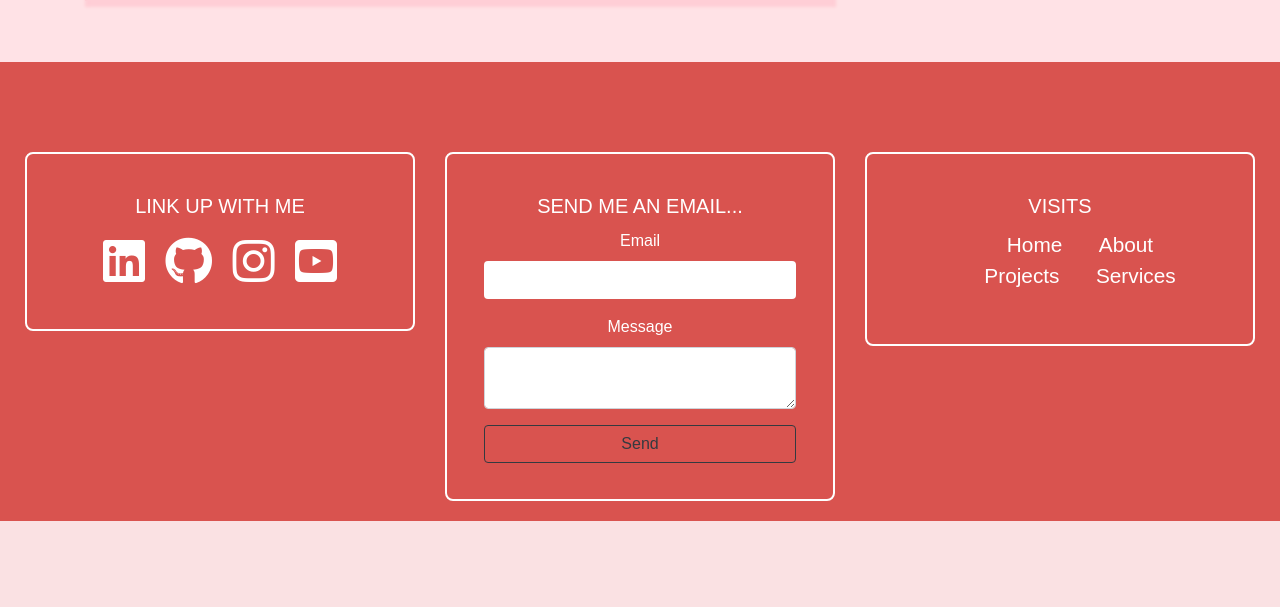
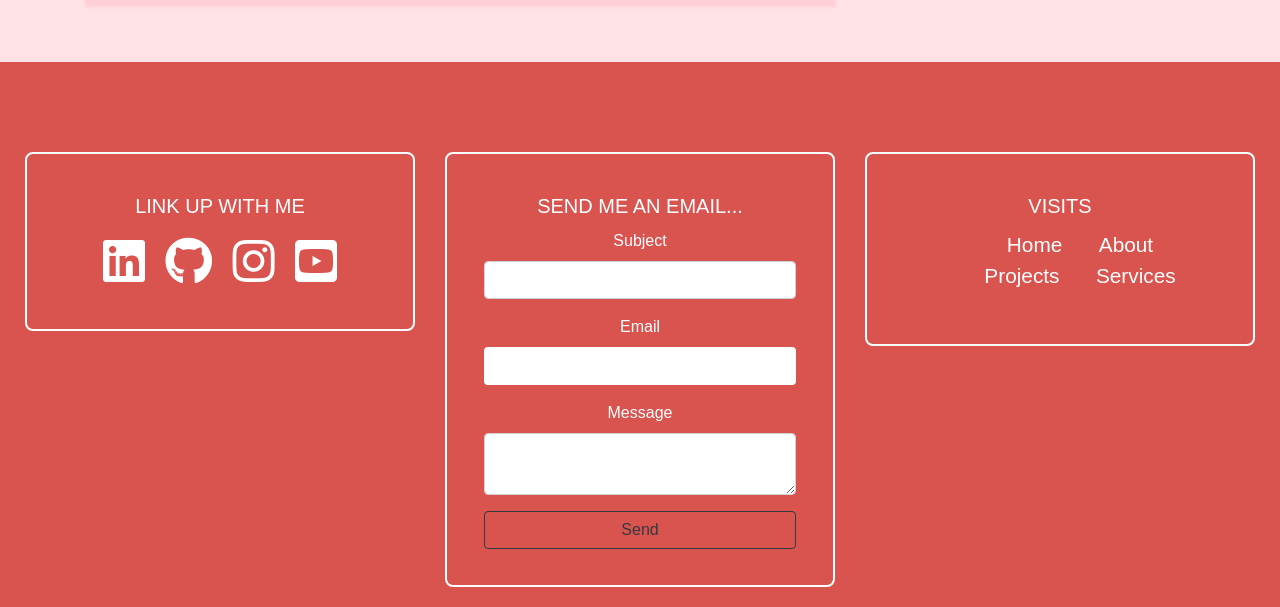
Before and after one commit to AntonyIS/My-Portfolio, a Flask app: page /about in a window 1280 px wide. Shown: the part 1816-2423 px from the top of the page. Before the commit the page ends 2337 px from the top, so only its background shows below. Run offline with Flask 2, Linux system fonts and the light colour scheme; some libraries are stand-ins or nearby versions.

Commit message:
Added the email feature

```diff
--- a/app/templates/base.html
+++ b/app/templates/base.html
@@ -93,16 +93,20 @@
                     </div>
                     <div class="col-md-4 col-lg-4 col-xl-4">
                         <div class="footer-contact">
-                            <form action="{{ url_for('feedback') }}" method="post">
+                            <form action="{{ url_for('email') }}" method="post">
                                <fieldset>
                                     <h5 class="social-media">Send me an email...</h5>
+                                   <div class="form-group">
+                                        <label for="">Subject</label>
+                                        <input type="text" name="subject" class="form-control">
+                                    </div>
                                    <div class="form-group">
                                         <label for="">Email</label>
                                         <input type="email" name="email" class="form-control">
                                     </div>
                                     <div class="form-group">
                                         <label for="">Message</label>
-                                        <textarea name="" id="" class="form-control contact-me"></textarea>
+                                        <textarea name="body" id="" class="form-control contact-me"></textarea>
                                     </div>
                                     <button class="btn btn-outline-dark btn-block" type="submit">Send</button>
                                </fieldset>
--- a/app/views.py
+++ b/app/views.py
@@ -3,6 +3,7 @@ from app.models import User, Project,Comment, db
 from werkzeug.utils import secure_filename
 from flask import Flask, render_template, request, redirect, flash, url_for
 from werkzeug.security import generate_password_hash, check_password_hash
+
 import os
 from app import Config
 
@@ -13,6 +14,8 @@ from app import Config
 def load_user(user_id):
     # since the user_id is just the primary key of our user table, use it in the query for the user
     return User.query.get(int(user_id))
+
+
 
 @app.route('/')
 def index():
@@ -312,6 +315,19 @@ def comment_delete(comment_id,project_id):
     return redirect(url_for('projects_detail', project_id=project_id))
 
 
+# Sennding an Email
+@app.route('/send-email', methods=['POST','GET'])
+def email():
+
+    # msg = Message(request.form['subject'], sender=request.form['email'], recipients=['antonyshikubu@gmail.com'])
+    # msg.body = """
+    #      From: %s <%s>
+    #      %s
+    #      """ % (request.form['email'], request.form['email'], request.form['body'])
+    msg = Message(request.form['subject'],sender=request.form['email'],recipients=["tinjilaantony@email.com"])
+    msg.body = request.form['body']
+    mail.send(msg)
+    return redirect(url_for('index'))
 
 
 
```
Also changed, not shown: app/__init__.py (+14 -1 lines), config.py (+12 -0 lines).
